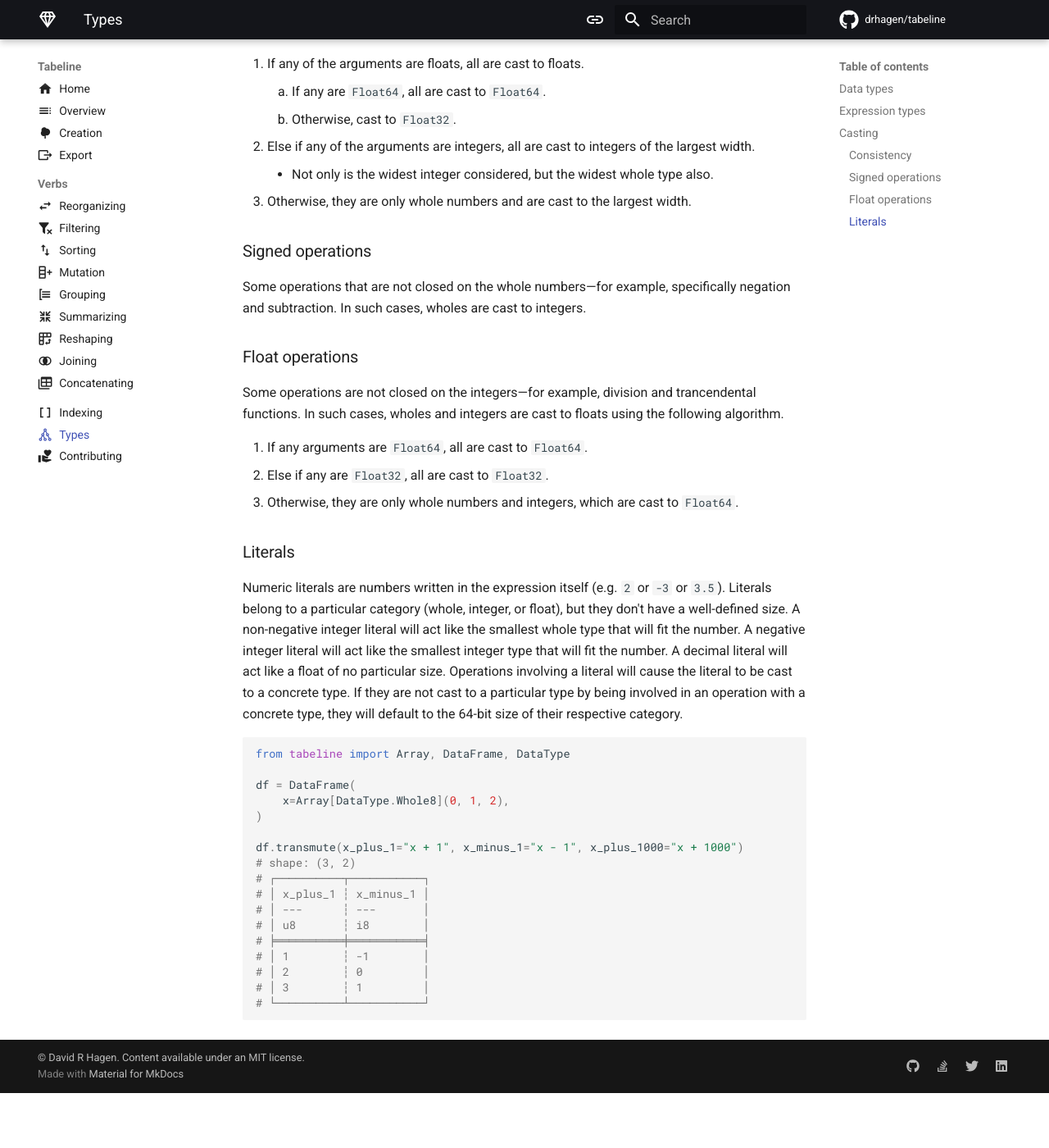
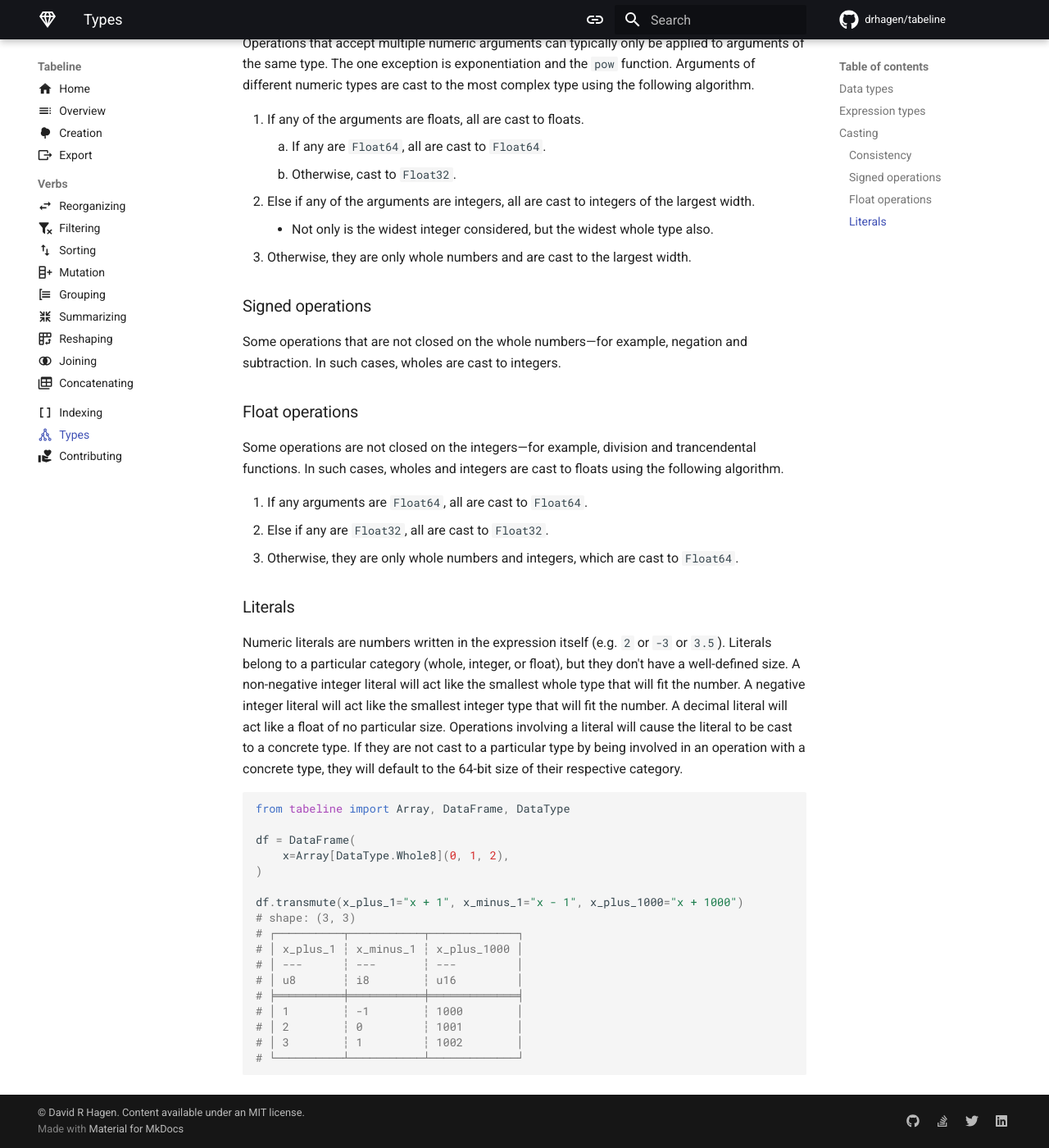
Before and after one commit to drhagen/tabeline, an MkDocs documentation site: the page built from docs/types.md, in a window 1280 px wide and 1400 px high, scrolled down 2091 px. Shown: the whole window at 82% size. Built offline with MkDocs 1.6.1 and Material for MkDocs 9.7.7, drawn with Linux system fonts in a browser that asks for light colours; comment, search, counter and statistics services are not loaded; before the commit the page ends 3424 px from its top, so only the background shows below that; some of the changed text lies outside the part shown.

Commit message:
Code review

````diff
--- a/docs/types.md
+++ b/docs/types.md
@@ -75,7 +77,7 @@ Arguments of different numeric types are cast to the most complex type using the
 
 ### Signed operations
 
-Some operations that are not closed on the whole numbers—for example, specifically negation and subtraction.
+Some operations that are not closed on the whole numbers—for example, negation and subtraction.
 In such cases, wholes are cast to integers.
 
 ### Float operations
@@ -105,14 +107,14 @@ df = DataFrame(
 )
 
 df.transmute(x_plus_1="x + 1", x_minus_1="x - 1", x_plus_1000="x + 1000")
-# shape: (3, 2)
-# ┌──────────┬───────────┐
-# │ x_plus_1 ┆ x_minus_1 │
-# │ ---      ┆ ---       │
-# │ u8       ┆ i8        │
-# ╞══════════╪═══════════╡
-# │ 1        ┆ -1        │
-# │ 2        ┆ 0         │
-# │ 3        ┆ 1         │
-# └──────────┴───────────┘
+# shape: (3, 3)
+# ┌──────────┬───────────┬─────────────┐
+# │ x_plus_1 ┆ x_minus_1 ┆ x_plus_1000 │
+# │ ---      ┆ ---       ┆ ---         │
+# │ u8       ┆ i8        ┆ u16         │
+# ╞══════════╪═══════════╪═════════════╡
+# │ 1        ┆ -1        ┆ 1000        │
+# │ 2        ┆ 0         ┆ 1001        │
+# │ 3        ┆ 1         ┆ 1002        │
+# └──────────┴───────────┴─────────────┘
 ```
````
Also changed, not shown: other parts of docs/types.md (+5 -3 lines), 1 other file.
